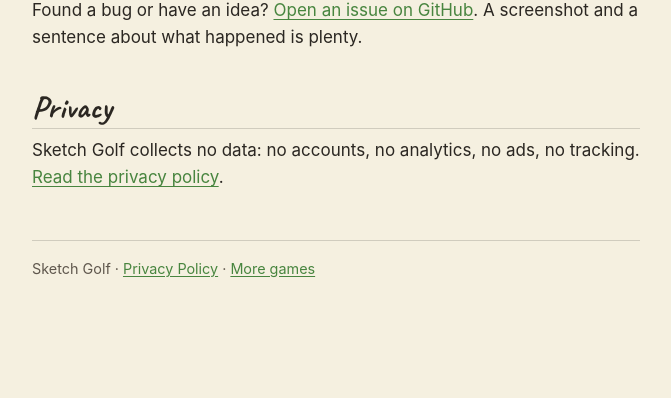
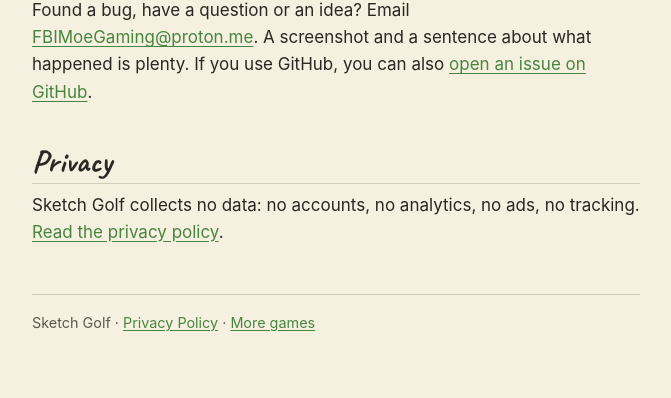
Before and after one commit to FBIMoe/FBIMoe.github.io, a plain HTML site: page sketchgolf/index.html in a window 1280 px wide. Shown: the part 740-1138 px from the top of the page, without its empty margins (304-975 px from the left). Before the commit the page ends 1084 px from the top, so only its background shows below. Drawn offline with Linux system fonts and the light colour scheme.

Commit message:
Sketch Golf: contact by email (FBIMoeGaming@proton.me); GitHub Issues as a second option

```diff
--- a/sketchgolf/index.html
+++ b/sketchgolf/index.html
@@ -34,8 +34,8 @@ the app deletes it.</li>
 </ul>
 
 <h2>Contact</h2>
-<p>Found a bug or have an idea? <a href="https://github.com/FBIMoe/FBIMoe.github.io/issues">Open an issue on
-GitHub</a>. A screenshot and a sentence about what happened is plenty.</p>
+<p>Found a bug, have a question or an idea? Email <a href="mailto:FBIMoeGaming@proton.me">FBIMoeGaming@proton.me</a>. A screenshot and a sentence about what happened is
+plenty. If you use GitHub, you can also <a href="https://github.com/FBIMoe/FBIMoe.github.io/issues">open an issue on GitHub</a>.</p>
 
 <h2>Privacy</h2>
 <p>Sketch Golf collects no data: no accounts, no analytics, no ads, no tracking.
```
Also changed, not shown: sketchgolf/privacy.html (+1 -1 lines).
